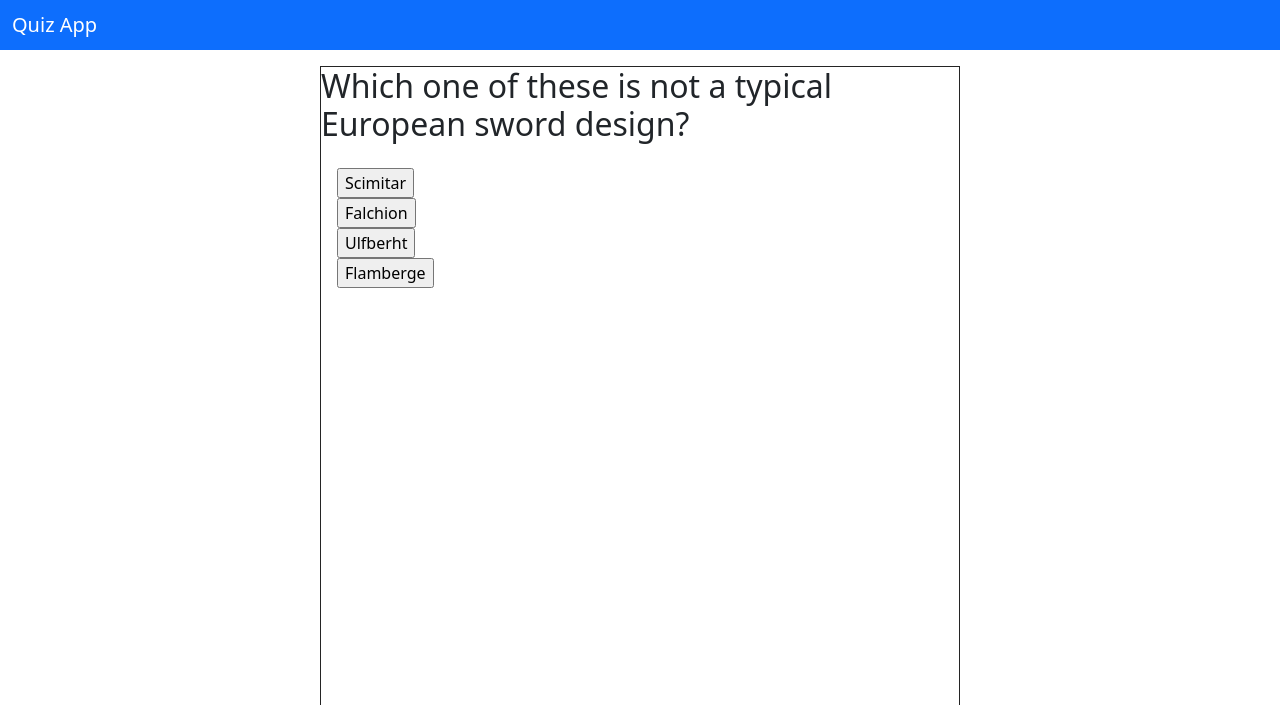
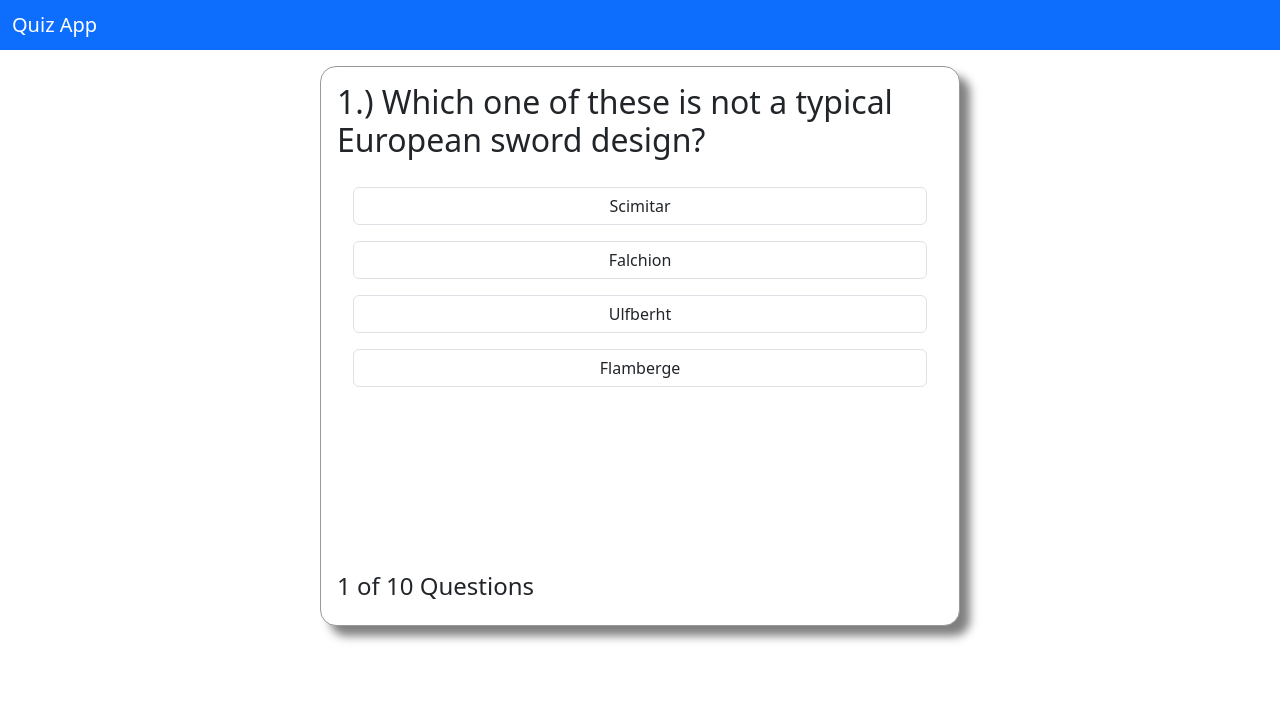
Before and after one commit to mavericksbalitaan/quiz-app, a plain HTML site: page index.html in a window 1280 px wide. Shown: the top 705 px of the page. Drawn offline with nearby package versions, Linux system fonts and the light colour scheme.

Commit message:
Add style and demo image

```diff
--- a/index.html
+++ b/index.html
@@ -23,6 +23,7 @@
     <h2 id="question"></h2>
     <div class="choices">
     </div>
+    <h4 id="subtitle"></h4>
   </main>
 
   <script type="module" src="./script.js">
--- a/questions.js
+++ b/questions.js
@@ -49,5 +49,125 @@ export const questionsArr = [
         text: "The Name of a Warner Brothers Cartoon Character", isCorrect: false
       }
     ]
-  }
+  },
+  {
+    question: "What company developed the vocaloid Hatsune Miku?",
+    answers: [
+      {
+        text: "Sega", isCorrect: false
+      },
+      {
+        text: "Sony", isCorrect: false
+      },
+      {
+        text: "Crypton Future Media", isCorrect: true
+      },
+      {
+        text: "Yamaha Corporation", isCorrect: false
+      }
+    ]
+  },
+  {
+    question: "Which country, not including Japan, has the most people of japanese decent?",
+    answers: [
+      {
+        text: "Brazil", isCorrect: true
+      },
+      {
+        text: "China", isCorrect: false
+      },
+      {
+        text: "South Korea", isCorrect: false
+      },
+      {
+        text: "United States of America", isCorrect: false
+      }
+    ]
+  },
+  {
+    question: "Which candy is NOT made by Mars?",
+    answers: [
+      {
+        text: "M n Ms", isCorrect: false
+      },
+      {
+        text: "Twix", isCorrect: false
+      },
+      {
+        text: "Almond Joy", isCorrect: true
+      },
+      {
+        text: "Snickers", isCorrect: false
+      }
+    ]
+  },
+  {
+    question: "What is Cynophobia the fear of?",
+    answers: [
+      {
+        text: "Birds", isCorrect: false
+      },
+      {
+        text: "Dogs", isCorrect: true
+      },
+      {
+        text: "Flying", isCorrect: false
+      },
+      {
+        text: "Germs", isCorrect: false
+      }
+    ]
+  },
+  {
+    question: "When someone is inexperienced they are said to be what color?",
+    answers: [
+      {
+        text: "Red", isCorrect: false
+      },
+      {
+        text: "Blue", isCorrect: false
+      },
+      {
+        text: "Green", isCorrect: true
+      },
+      {
+        text: "Yellow", isCorrect: false
+      }
+    ]
+  },
+  {
+    question: "What is the famous Papa John's last name?",
+    answers: [
+      {
+        text: "Schnatter", isCorrect: true
+      },
+      {
+        text: "Chowder", isCorrect: false
+      },
+      {
+        text: "Williams", isCorrect: false
+      },
+      {
+        text: "Anderson", isCorrect: false
+      }
+    ]
+  },
+  {
+    question: "When was the Playstation 3 released?",
+    answers: [
+      {
+        text: "January 8, 2007", isCorrect: false
+      },
+      {
+        text: "December 25, 2007", isCorrect: false
+      },
+      {
+        text: "July 16, 2006", isCorrect: false
+      },
+      {
+        text: "November 11, 2006", isCorrect: true
+      }
+    ]
+  },
+
 ]
--- a/script.js
+++ b/script.js
@@ -3,6 +3,7 @@ import { questionsArr } from './questions.js';
 const wrapper = document.querySelector(".wrapper");
 const question = document.querySelector("#question");
 const choices = document.querySelector(".choices");
+const subtitle = document.querySelector("#subtitle");
 
 let currentIndex = 0;
 let score = 0;
@@ -21,19 +22,26 @@ function checkIsCorrect(e) {
 function setQuestion(num) {
   num = currentIndex;
   if (currentIndex >= questionsArr.length) {
-    question.textContent = "You got " + score + " correct answer(s) out of " + questionsArr.length + " questions.";
+    question.innerHTML = "";
+    subtitle.innerHTML = "";
+    let msg = document.createElement("h2");
+    msg.id = "msg";
+    msg.innerHTML = "Congratulations!<br /><br />" + "\n" + "You got " + score + " correct answer(s) out of " + questionsArr.length + " questions.";
+    wrapper.appendChild(msg);
 
     // Create a reset button
     let resetBtn = document.createElement("button");
+    resetBtn.classList.add("btn", "btn-outline-success");
     resetBtn.textContent = "Reset";
     wrapper.appendChild(resetBtn);
     resetBtn.addEventListener("click", () => {
       window.location.reload();
     })
   } else {
-    question.textContent = questionsArr[num].question;
+    question.textContent = (currentIndex + 1)+ ".) " + questionsArr[num].question;
     questionsArr[num].answers.map(el => {
       let inputEl = document.createElement("input");
+      inputEl.classList.add("form-control");
       inputEl.type = "button";
       inputEl.value = el.text;
       inputEl.dataset.isCorrect = el.isCorrect;
@@ -43,6 +51,7 @@ function setQuestion(num) {
         checkIsCorrect(e);
       });
     });
+    subtitle.textContent = (currentIndex + 1) + " of " + questionsArr.length + " Questions";
     currentIndex++;
   }
 }
--- a/style.css
+++ b/style.css
@@ -22,11 +22,21 @@ nav {
   margin-top: 1rem;
   background-color: #fff;
   width: 50vw;
-  height: 80vh;
-  border: 1px solid #242424;
+  min-height: 70vh;
+  border: 1px solid #999;
   display: flex;
   flex-direction: column;
   align-items: center;
+  border-radius: 1rem;
+  padding: 1rem;
+  box-shadow: 10px 10px 10px 0 rgba(0, 0, 0, 0.5);
+  position: relative;
+}
+
+#question {
+  text-align: left;
+  width: 100%;
+  height: 5rem;
 }
 
 .choices {
@@ -35,4 +45,42 @@ nav {
   flex-direction: column;
   align-items: flex-start;
   padding: 1rem;
+  gap: 1rem;
 }
+
+.choices input {
+  transition: 0.3s;
+}
+
+.choices input:hover {
+  color: white;
+  background-color: #045de9;
+  background-image: linear-gradient(315deg, #045de9 0%, #09c6f9 74%);
+  transform: scale(1.01);
+}
+
+#msg {
+  text-align: center;
+  margin-bottom: 2rem;
+}
+
+#subtitle {
+  position: absolute;
+  left: 1rem;
+  bottom: 1rem;
+}
+
+@media screen and (max-width: 768px) {
+  .wrapper {
+    width: 85%;
+    max-height: 2rem;
+  }
+
+  #question {
+    font-size: 1rem;
+  }
+
+  #subtitle {
+    font-size: 0.75rem;
+  }
+}
```
Also changed, not shown: demo.png (added), 1 other file.
